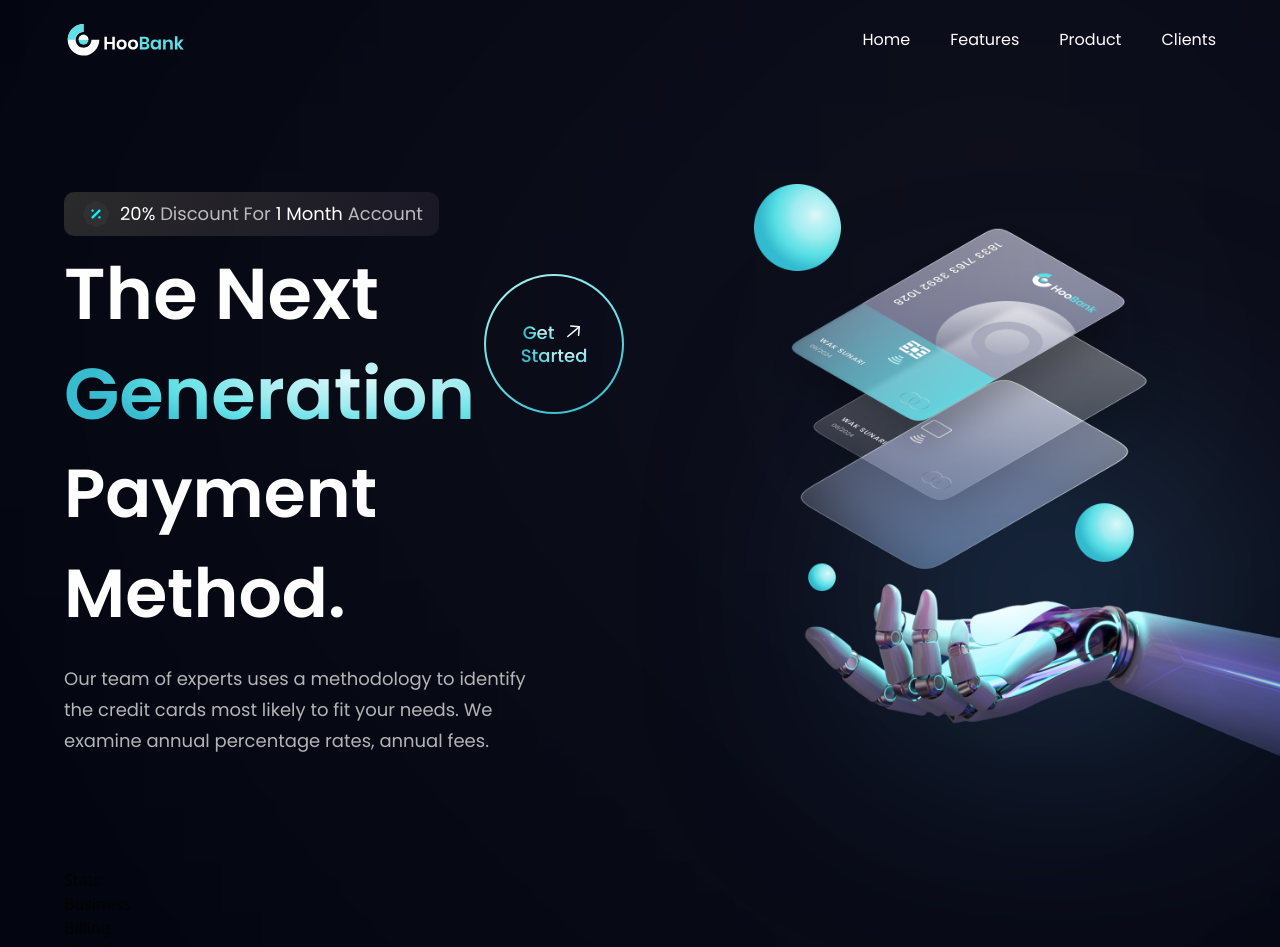
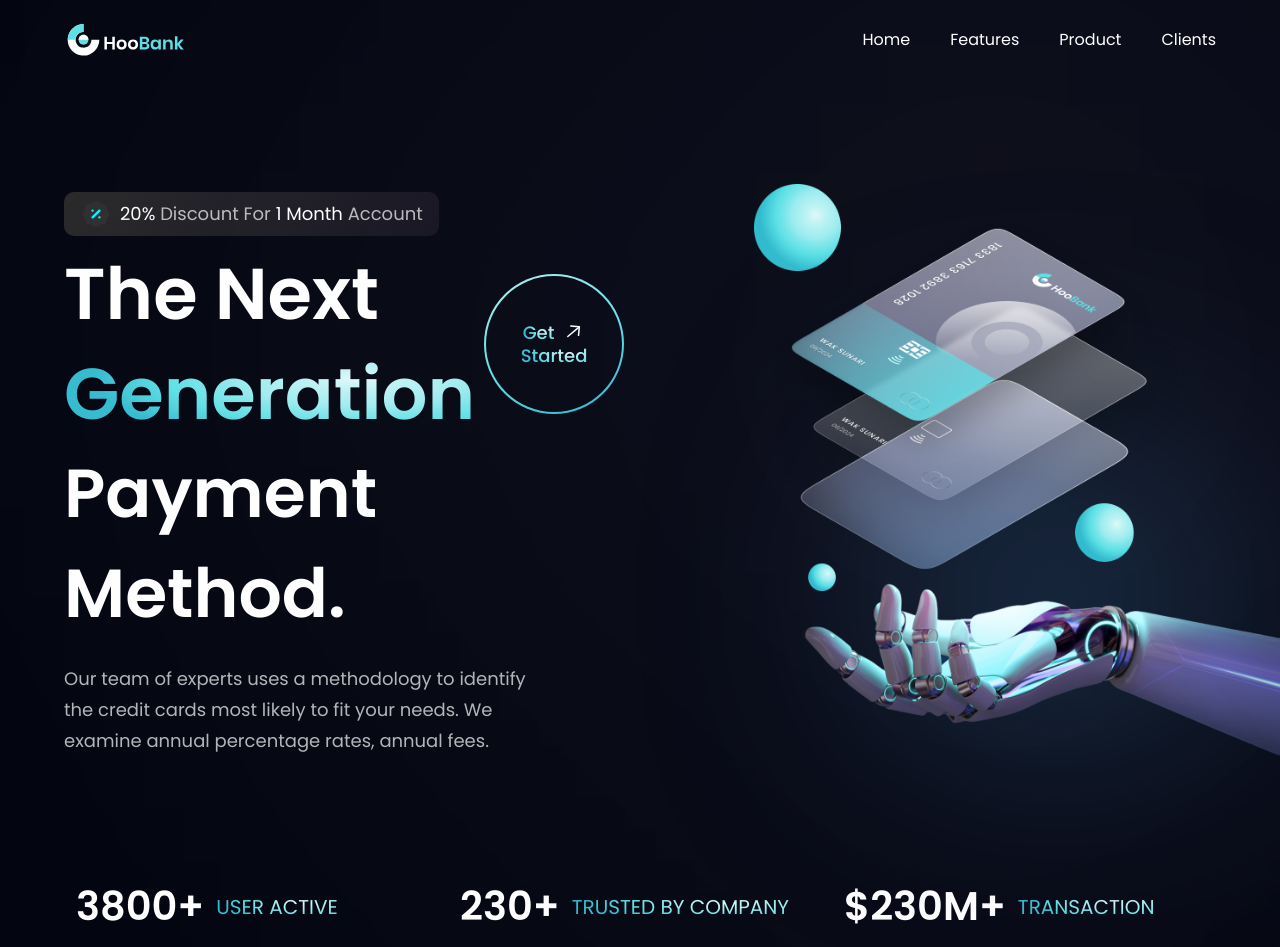
Before and after one commit to WanjaNjunge/bank-app, a React (Vite) app: page / in a window 1280 px wide. Shown: the top 947 px of the page. Built offline with nearby package versions, Linux system fonts and the light colour scheme.

Commit message:
Added the stats section

```diff
--- a/src/components/Stats.jsx
+++ b/src/components/Stats.jsx
@@ -1,9 +1,19 @@
-import React from 'react'
+import { stats } from '../constants'
+import styles from '../style'
 
-const Stats = () => {
-  return (
-    <div>Stats</div>
-  )
-}
+
+const Stats = () => (
+  <section className={`${styles.flexCenter} flex-row flex-wrap sm:mb-20 mb-6`}>
+    {stats.map((stat) => (
+      <div key={stat.id} className={`flex-1 flex justify-start items-center flex-row m-3`}>
+        <h4 className='font-poppins font-semibold xs:text-[40px] text-[30px] xs:leading-[53px] leading-[43px] text-white'>{stat.value}
+        </h4>
+        <p className='font-poppins font-normal xs:text-[20px] text-[15px] xs:leading-[26px] leading-[21px] text-gradient uppercase ml-3'>{stat.title}</p>
+
+      </div>
+    ))}
+  </section>
+)
+
 
 export default Stats
```
